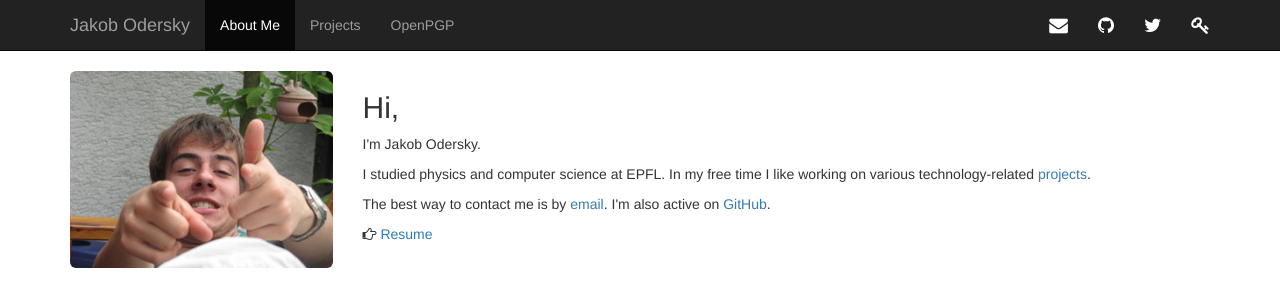
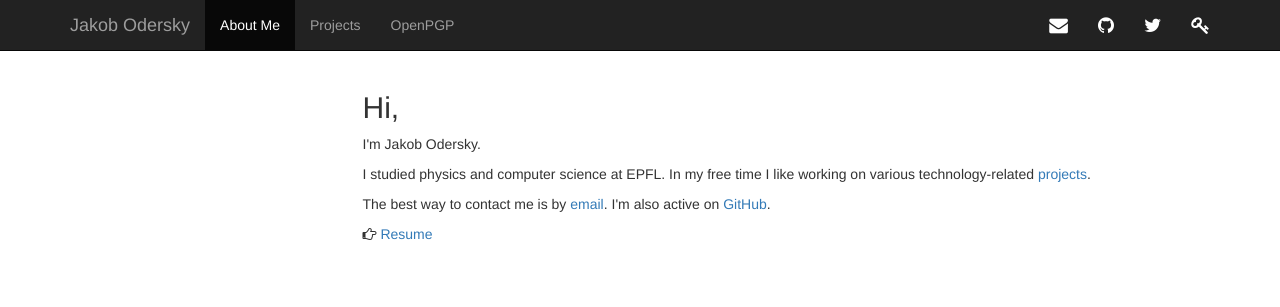
Before and after one commit to jodersky/homepage, a Jekyll site: the page built from index.html, in a window 1280 px wide. Shown: the top 307 px of the page. Built offline with Jekyll 4.4.1, drawn with Linux system fonts in a browser that asks for light colours; nearby versions of some CDN libraries.

Commit message:
remove picture (temporary)

```diff
--- a/index.html
+++ b/index.html
@@ -5,8 +5,7 @@ id: about
 ---
 <div class="row">
 	<div class="col-sm-3">
-		<!--<img class="img-rounded" src="http://placehold.it/140x140" alt="Image" >-->
-		<img width="100%" class="img-rounded" src="/assets/images/jakob.jpg" alt="Jakob Odersky" >
+		<!--<img width="100%" class="img-rounded" src="/assets/images/jakob.jpg" alt="Jakob Odersky" -->
 	</div>
 	<div class="col-sm-9">
 		<h2>Hi,</h2>
```
Also changed, not shown: assets/images/jakob.jpg (deleted).
